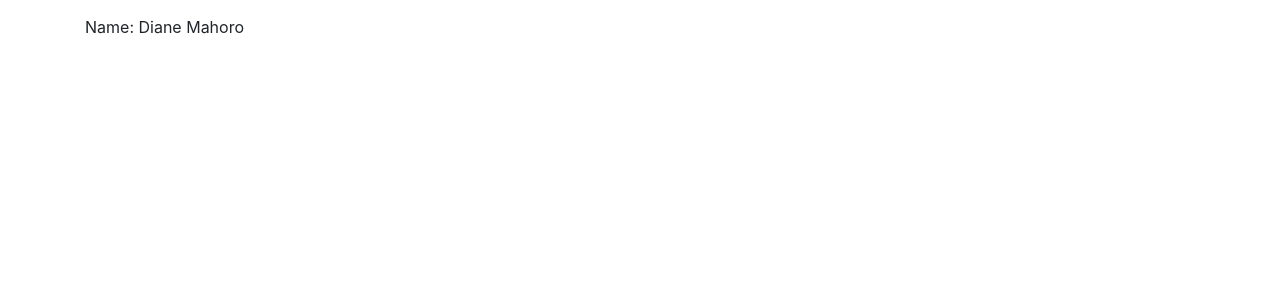
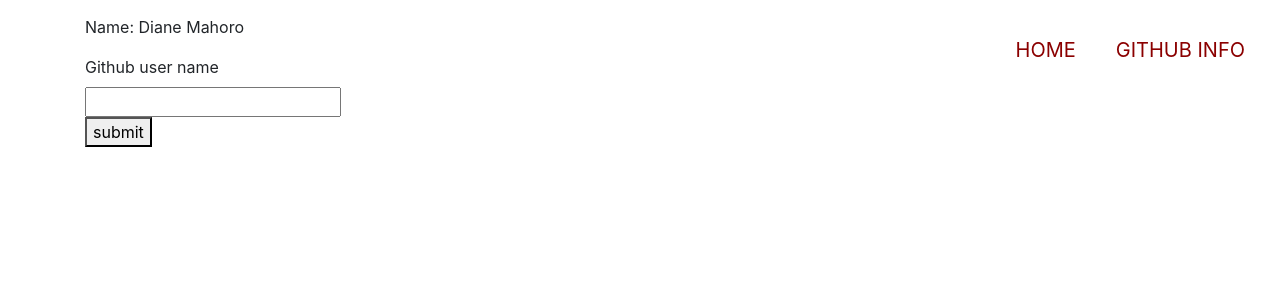
Before and after one commit to diane-mahoro/Github-info, an Angular app: page /gtihub in a window 1280 px wide. Shown: the top 300 px of the page. Built offline with nearby package versions, Linux system fonts and the light colour scheme.

Commit message:
another class

```diff
--- a/src/app/gtihub/gtihub.component.html
+++ b/src/app/gtihub/gtihub.component.html
@@ -1,5 +1,24 @@
-<div class="container">
-<p *ngFor='let users of user'>
-Name: {{users.name}}
-</p>
-</div>
+<!DOCTYPE html>
+<html lang="en">
+
+<head>
+    <meta charset="UTF-8">
+    <meta name="viewport" content="width=device-width, initial-scale=1.0">
+    <meta http-equiv="X-UA-Compatible" content="ie=edge">
+    <title>Document</title>
+</head>
+
+<body>
+    <div class="container">
+        <p *ngFor='let users of user'>
+            Name: {{users.name}}
+        </p>
+        <form >
+            <label for="name">Github user name</label><br>
+            <input type="text" name="name"> <br>
+            <button type="submit"> submit</button>
+        </form>
+    </div>
+</body>
+
+</html>
--- a/src/app/navbar/navbar.component.css
+++ b/src/app/navbar/navbar.component.css
@@ -16,7 +16,7 @@
 nav ul li a{
     font-size: 20px;
     text-decoration: none;
-    color: white;
+    color:darkred;
 }
 nav ul li a:hover{
     text-decoration: none;
```
